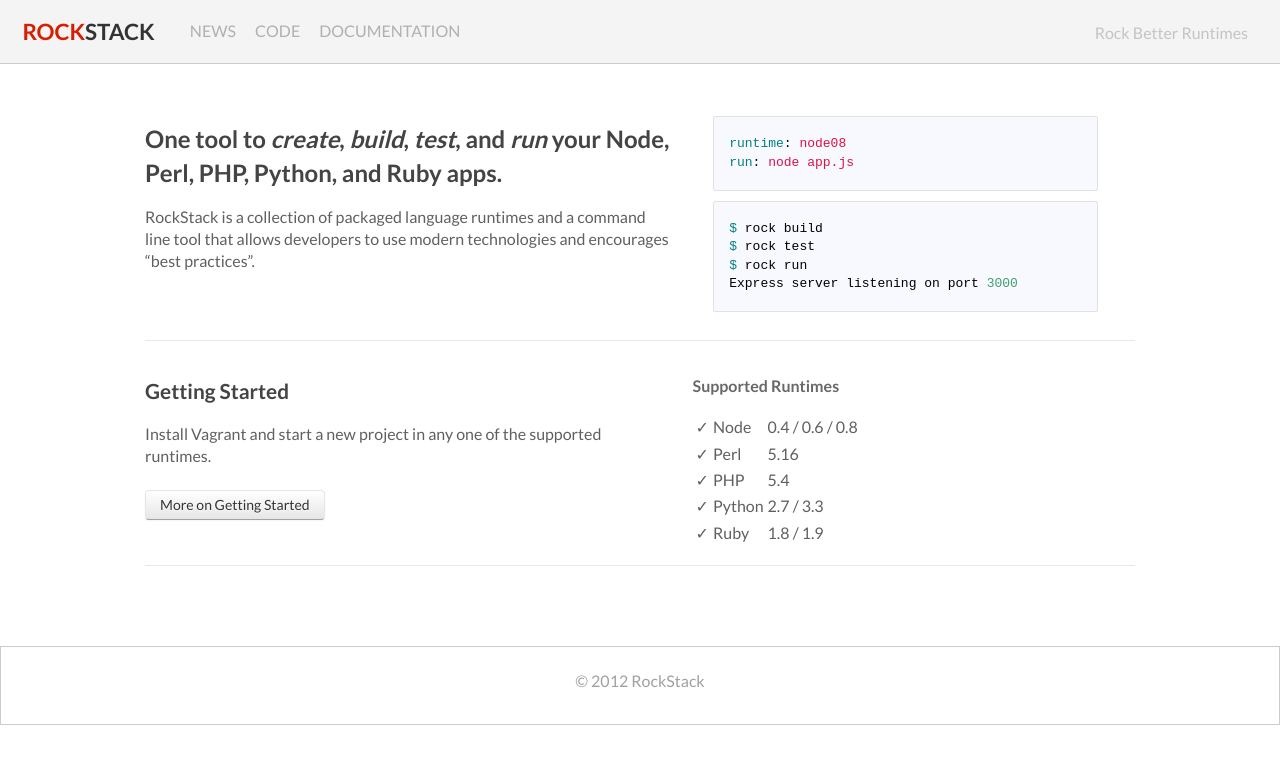
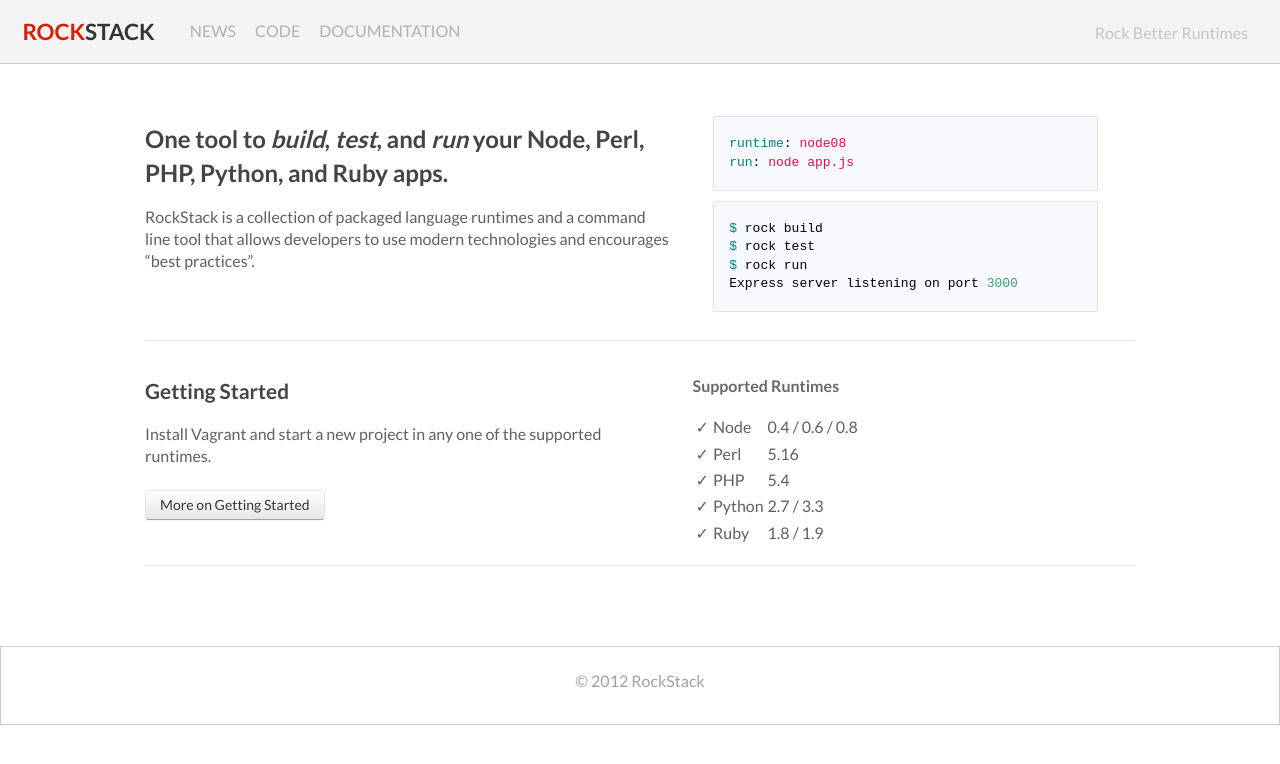
Before and after one commit to silas/rock, a Jekyll site: the page built from index.html, in a window 1280 px wide. Shown: the top 764 px of the page. Built offline with Jekyll 4.4.1, drawn with Linux system fonts in a browser that asks for light colours.

Commit message:
Remove "create" from header

```diff
--- a/index.html
+++ b/index.html
@@ -5,7 +5,7 @@
 <div id="home">
   <div class="row">
     <div class="span5">
-      <h1>One tool to <em>create</em>, <em>build</em>, <em>test</em>, and <em>run</em> your Node, Perl, PHP, Python, and Ruby apps.</h1>
+      <h1>One tool to <em>build</em>, <em>test</em>, and <em>run</em> your Node, Perl, PHP, Python, and Ruby apps.</h1>
 
       <p id="intro">RockStack is a collection of packaged language runtimes and a command line tool that allows developers to use modern technologies and encourages “best practices”.</p>
 
```
